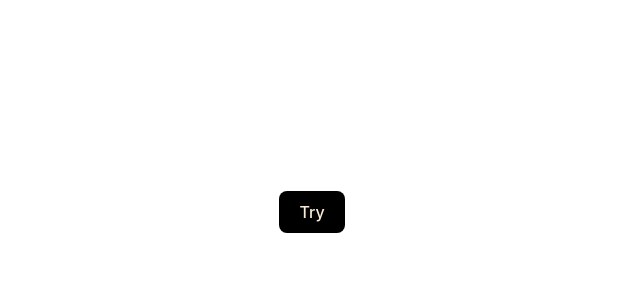
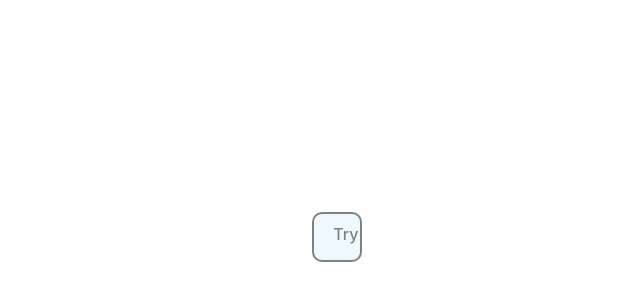
Before and after one commit to Ebenitez03/proyectoprueba, a React (Vite) app: page / in a window 1280 px wide. Shown: the part 188-488 px from the top of the page, without its empty margins (328-968 px from the left). Built offline with nearby package versions, Linux system fonts and the light colour scheme.

Commit message:
styles: first part of styling btn_reusable

```diff
--- a/src/componentes/header/btn_reusable/Btn_reusable.module.scss
+++ b/src/componentes/header/btn_reusable/Btn_reusable.module.scss
@@ -1,5 +1,15 @@
 
 .btn{
-    background-color: black;
-    color:antiquewhite;
+    background-color: aliceblue;
+    color:grey;
+    border-radius:20%;
+    border-color: grey;
+    border-width: 2px;
+    width: 50px;
+    height: 50px;
+    align-content: center;
+    text-align: center;
+    display: flex;
+    flex: auto;
+    position: absolute;
 }
```
